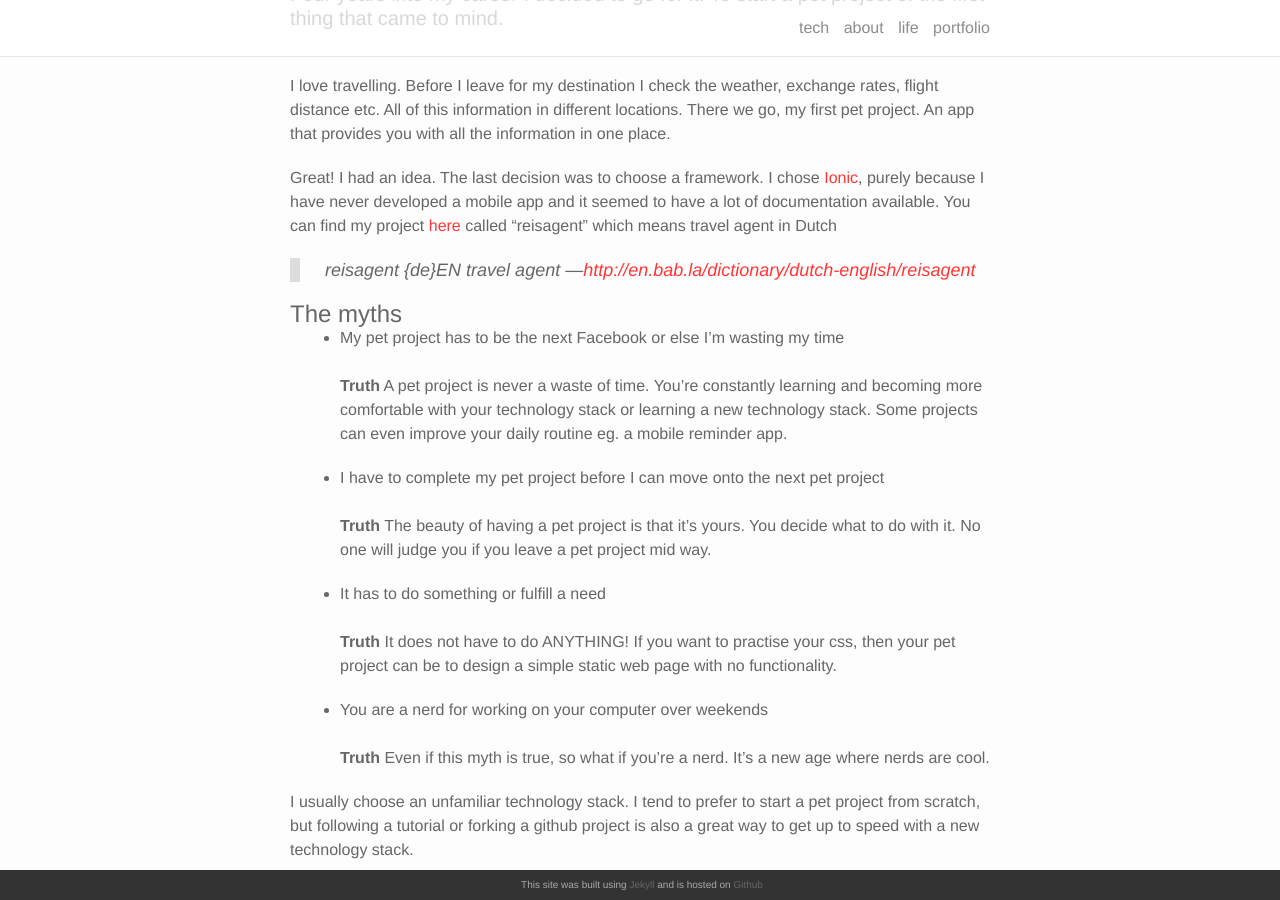
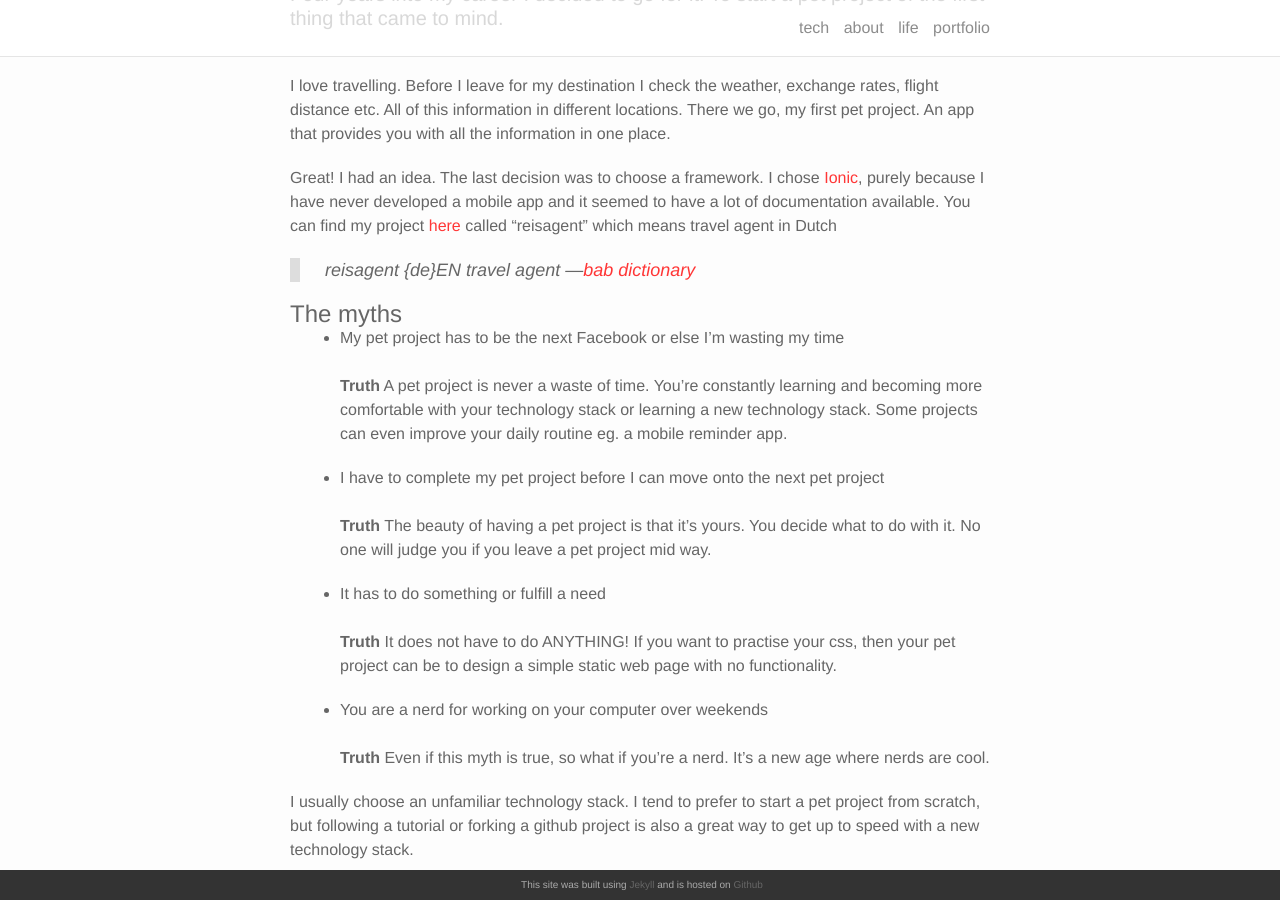
Before and after one commit to annelledejager/blog, a Jekyll site: the page built from _posts/2017-10-14-choosing a pet project.markdown, in a window 1280 px wide and 900 px high, scrolled down 476 px. Built offline with Jekyll 4.4.1, drawn with Linux system fonts in a browser that asks for light colours; nearby versions of some CDN libraries; comment, search, counter and statistics services are not loaded; some of the changed lines change nothing that is shown.

Commit message:
Correct dictionary

```diff
--- a/_posts/2017-10-14-choosing a pet project.markdown
+++ b/_posts/2017-10-14-choosing a pet project.markdown
@@ -21,7 +21,7 @@ Great! I had an idea. The last decision was to choose a framework. I chose <a hr
 <blockquote>
 reisagent {de}EN travel agent
 
-	—<a href="http://en.bab.la/dictionary/dutch-english/reisagent">http://en.bab.la/dictionary/dutch-english/reisagent</a>
+	—<a href="http://en.bab.la/dictionary/dutch-english/reisagent">bab dictionary</a>
 </blockquote>
 
 
```
